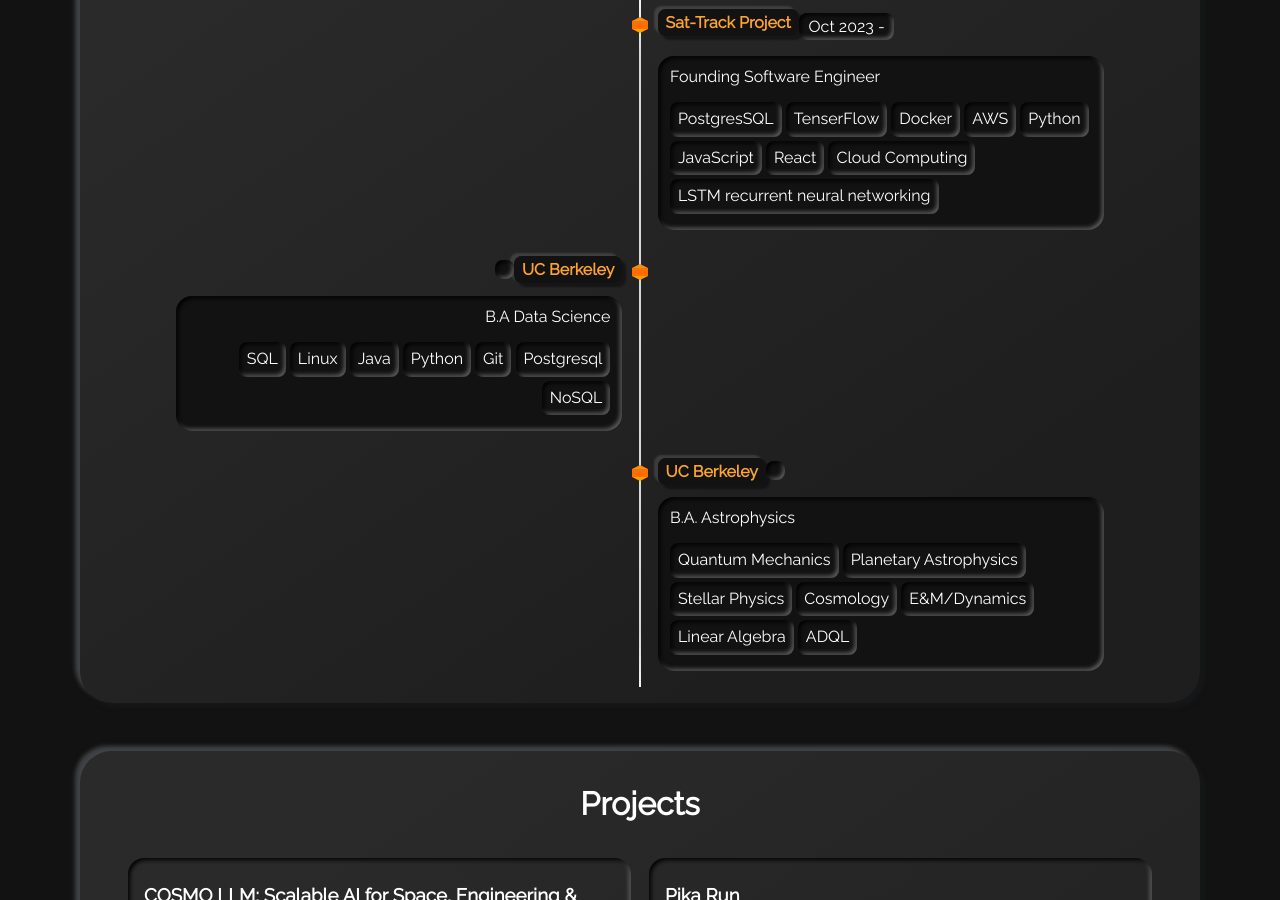
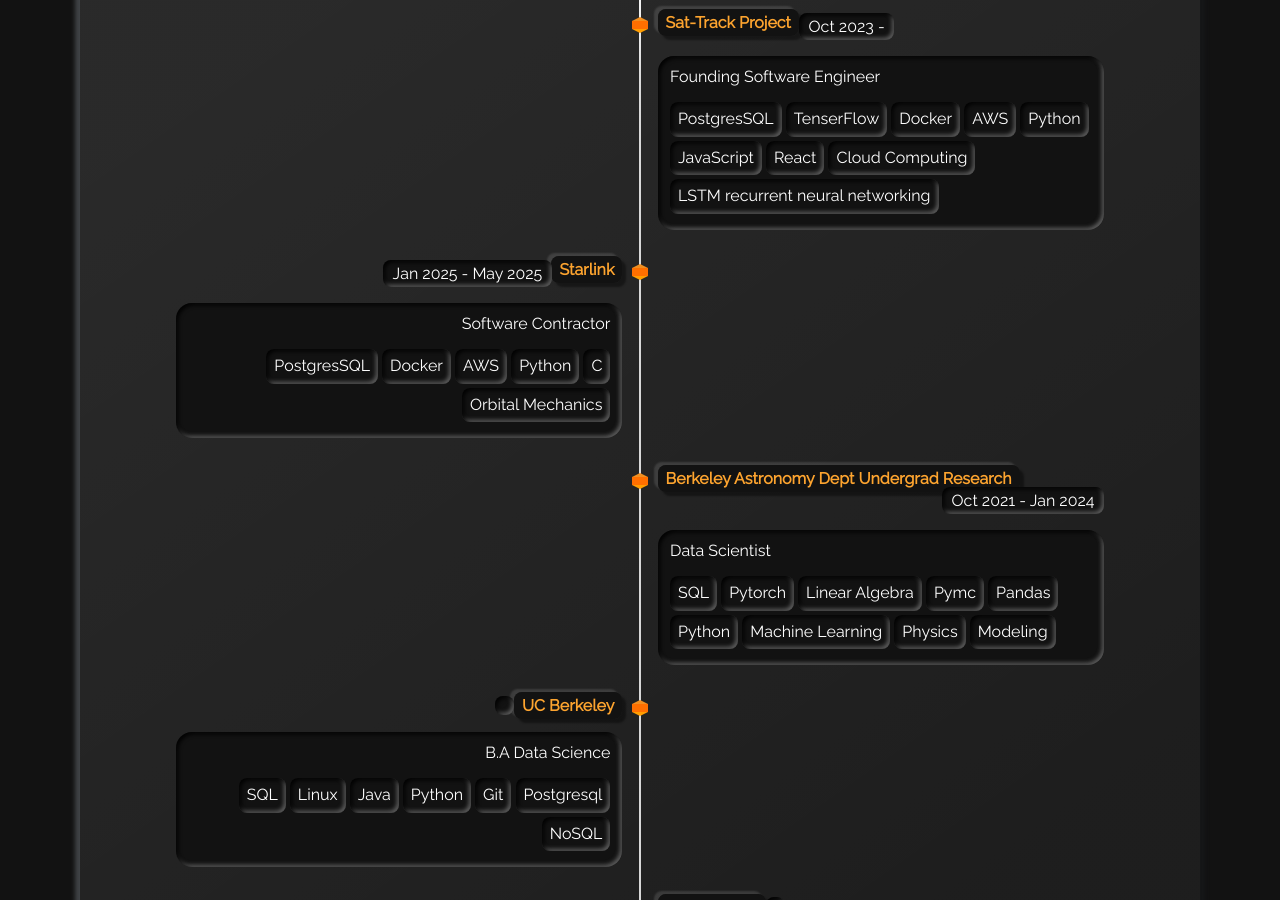
Before and after one commit to mannyzzle/enmanuel-hernandez, a Jekyll site: the page built from index.html, in a window 1280 px wide and 900 px high, scrolled down 2147 px. Built offline with Jekyll 4.4.1, drawn with Linux system fonts in a browser that asks for light colours.

Commit message:
okay again

```diff
--- a/_data/timeline.yml
+++ b/_data/timeline.yml
@@ -33,6 +33,35 @@
     - tag: LSTM recurrent neural networking
   timeline-side: right
 
+- title: Starlink
+  title-url: https://www.spacex.com/
+  date: Jan 2025 - May 2025
+  subtitle: Software Contractor
+  tags:
+    - tag: PostgresSQL
+    - tag: Docker
+    - tag: AWS
+    - tag: Python
+    - tag: C
+    - tag: Orbital Mechanics
+  timeline-side: left
+
+- title: Berkeley Astronomy Dept Undergrad Research
+  title-url: https://astro.berkeley.edu/
+  date: Oct 2021 - Jan 2024
+  subtitle: Data Scientist
+  tags:
+    - tag: SQL
+    - tag: Pytorch
+    - tag: Linear Algebra
+    - tag: Pymc
+    - tag: Pandas
+    - tag: Python
+    - tag: Machine Learning
+    - tag: Physics
+    - tag: Modeling
+  timeline-side: right
+
 - title: UC Berkeley
   title-url: https://guide.berkeley.edu/undergraduate/degree-programs/data-science/
   date:
```
